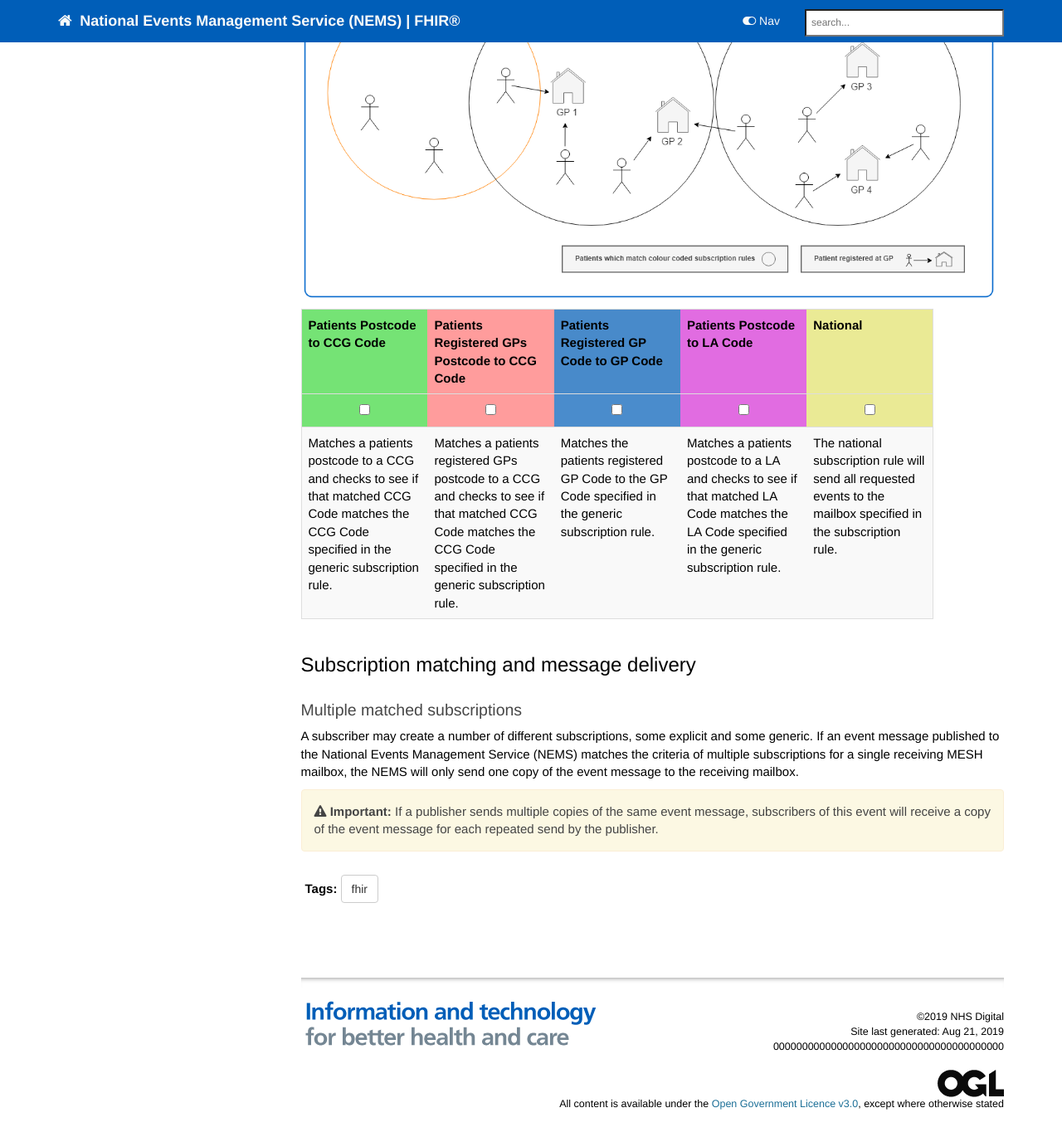
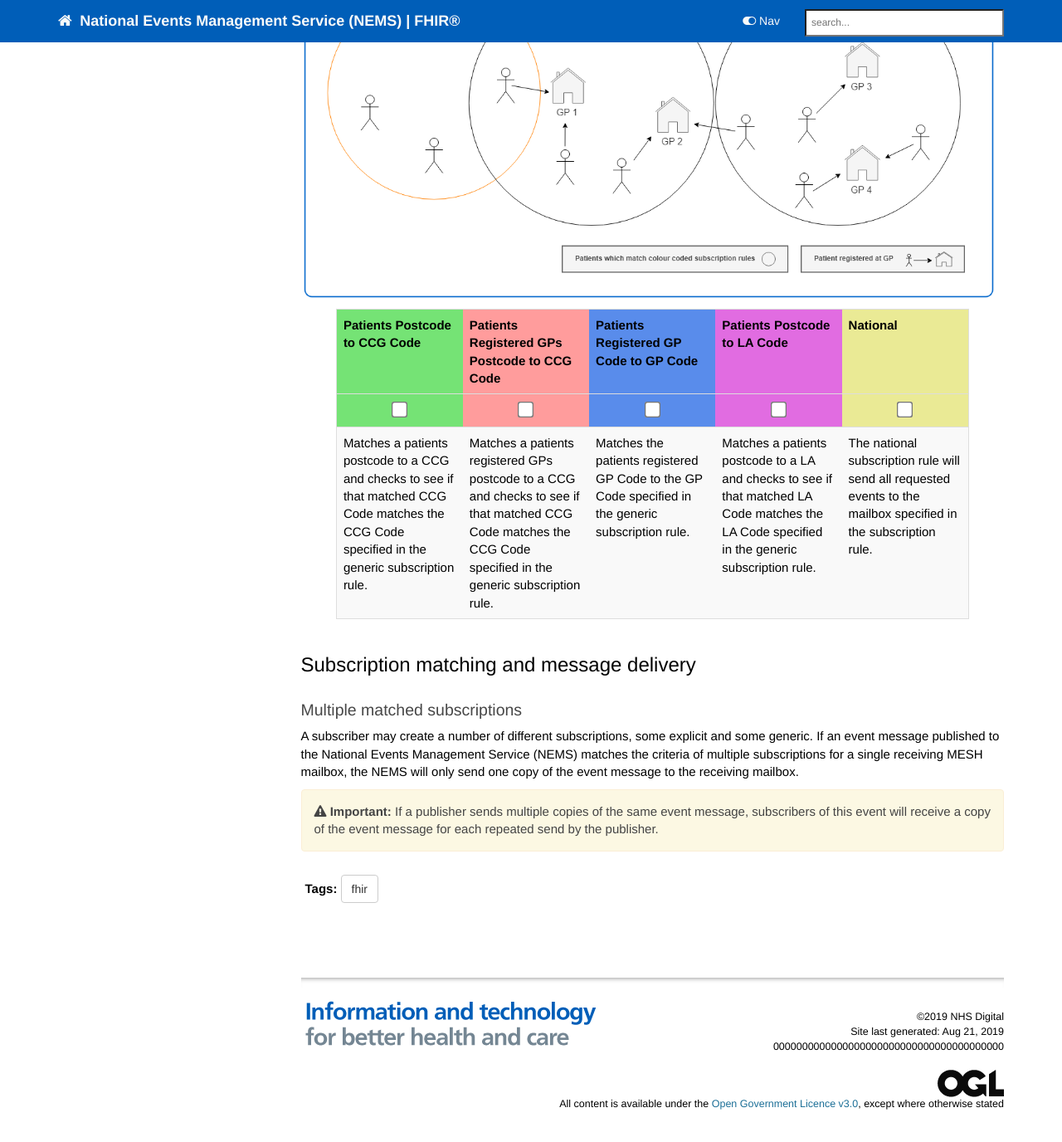
Before and after one commit to nhsconnect/Events-Management, a Jekyll site: the page built from pages/subscriptions/explore_subscriptions.md, in a window 1280 px wide and 1400 px high, scrolled down 1179 px. Shown: the top 1376 px of the window at 83% size. Built offline with Jekyll 4.4.1, drawn with Linux system fonts in a browser that asks for light colours; nearby versions of some CDN libraries; comment, search, counter and statistics services are not loaded.

Commit message:
Updated CSS for interactive diagram

```diff
--- a/css/customstyles.css
+++ b/css/customstyles.css
@@ -1218,7 +1218,8 @@
 }
 
 #subscriptionRuleTable {
-	width: 840px;
+	margin-left: auto;
+	margin-right: auto;
 }
 
 .subTableHeading {
@@ -1230,8 +1231,12 @@
 	width: 200px;
 }
 
+.subTableHeading input[type="checkbox"] {
+	transform: scale(1.5);
+}
+
 .pc-ccg-head { background-color: #75e375; }
 .gp-ccg-head { background-color: #ff9c9c; }
-.gp-gp-head { background-color: #005eb8b5; }
+.gp-gp-head { background-color: #598ceb; }
 .pc-la-head { background-color: #e16ce1; }
 .hss-head { background-color: #eaea95; }
```
Also changed, not shown: pages/subscriptions/explore_subscriptions.md (+6 -6 lines).
